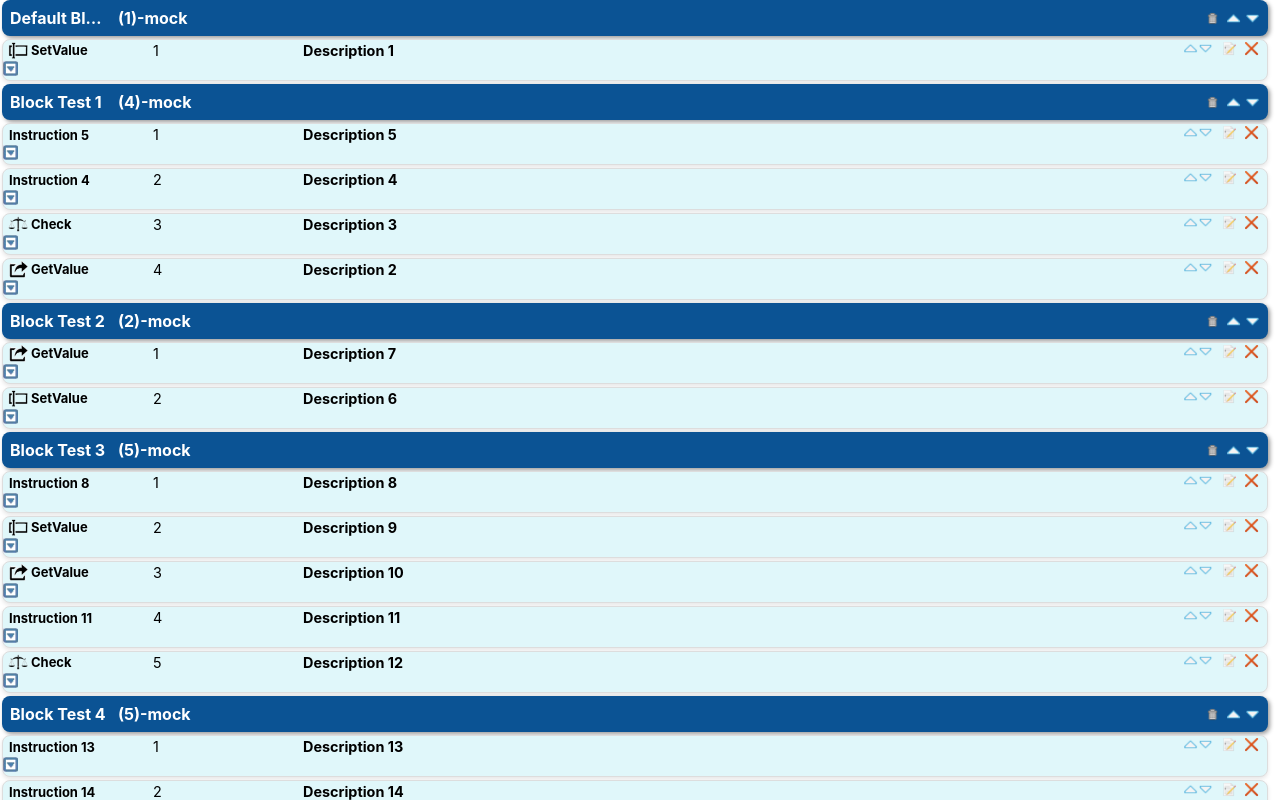
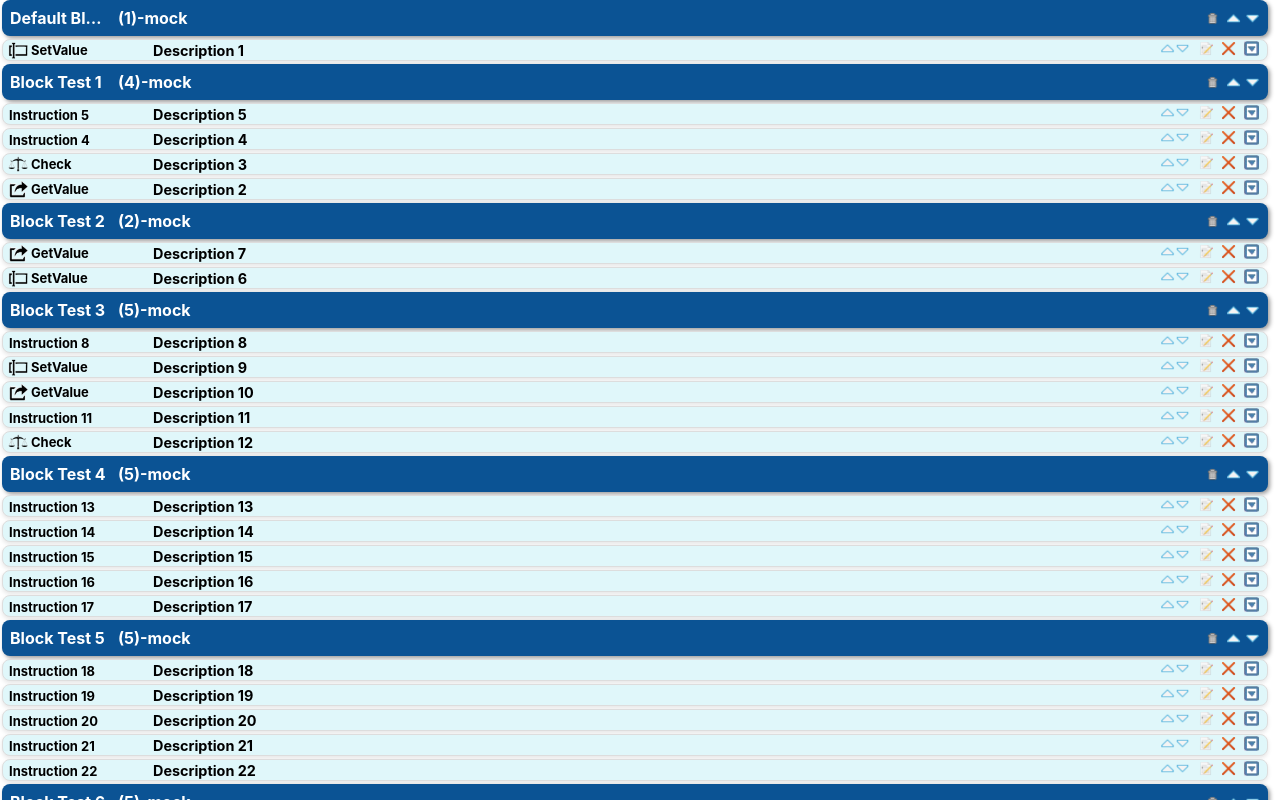
Before and after one commit to OsvaldoMartini/ar-react-ts-grid, a React (Create React App) app: page / in a window 1280 px wide. Shown: the top 800 px of the page. Built offline with nearby package versions, Linux system fonts and the light colour scheme; no server answers.

Commit message:
Update GridItem.tsx

```diff
--- a/src/components/GridItem.tsx
+++ b/src/components/GridItem.tsx
@@ -729,7 +729,6 @@ const GridItem: React.FC<GridItemProps> = ({ data }) => {
               {blockData.instructions.map((instruction) => (
                 <div key={instruction.id} className="instruction-item">
                   <span>{getInstructionTypeElement(instruction)}</span>
-                  <span >{instruction.instructionOrderNumber}</span>
                   <span className="instruction-details">{instruction.description}</span>
                   <div className="options-column">
                     <div className="move-buttons">
```
